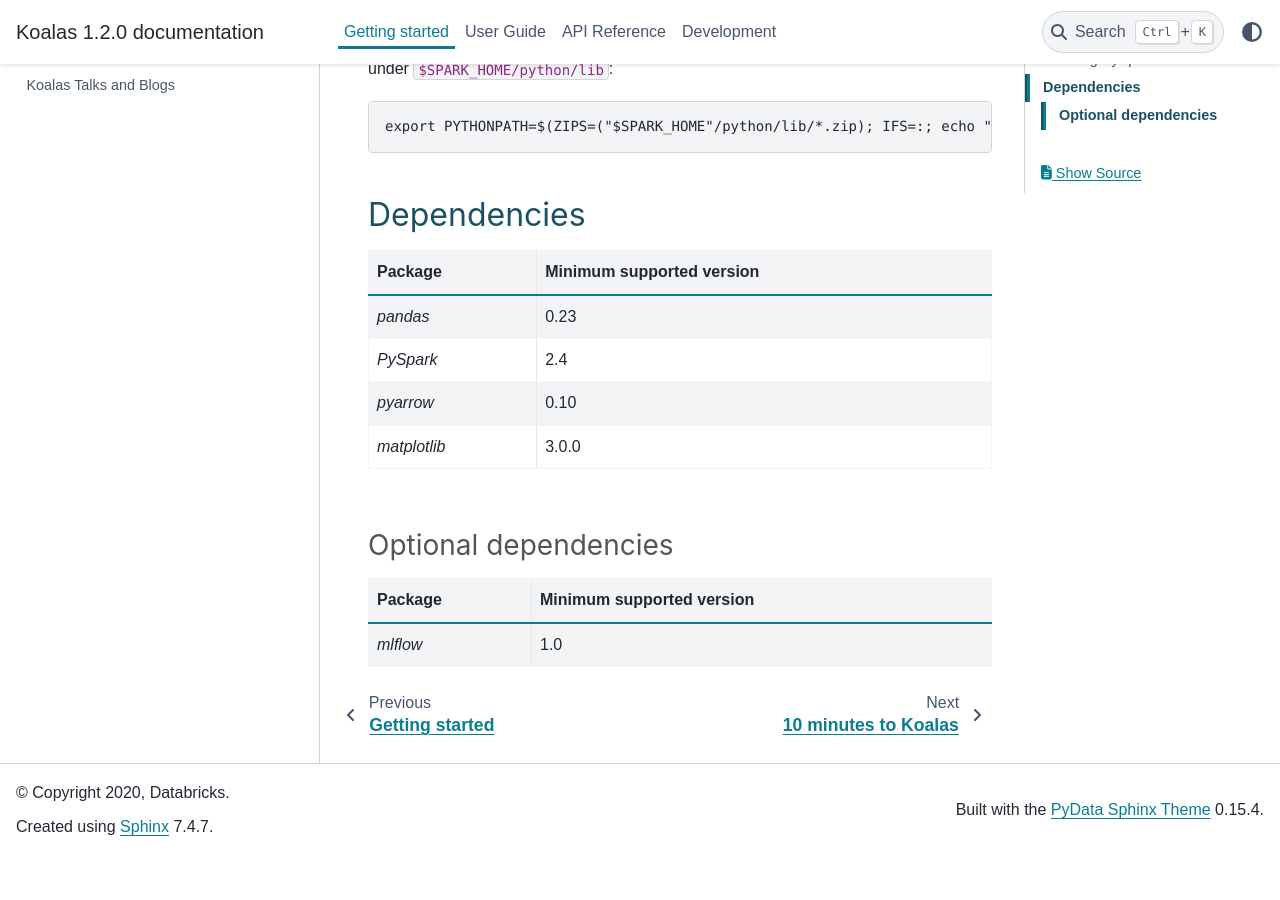
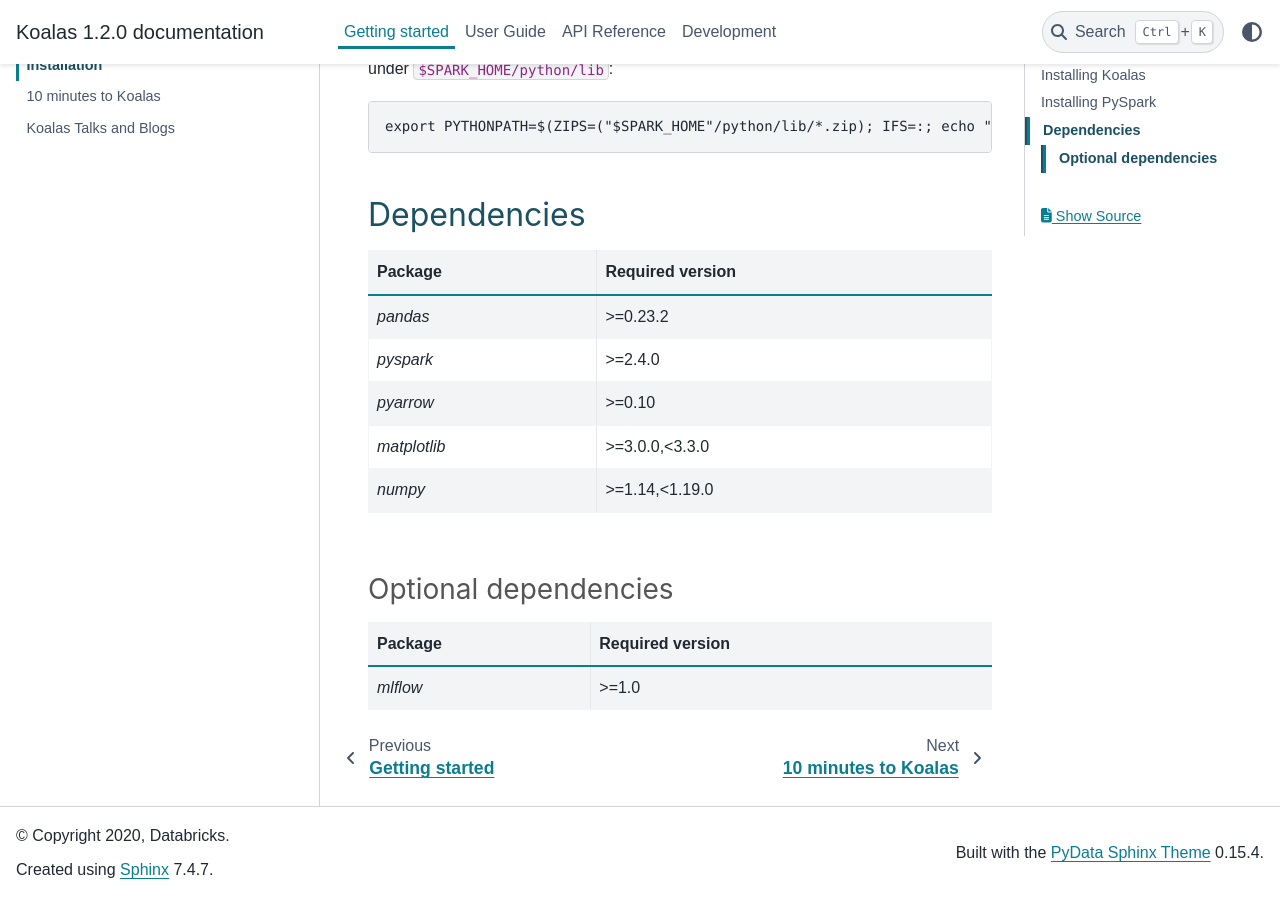
Before and after one commit to rising-star92/databricks-koalas, a Sphinx documentation site: the page built from docs/source/getting_started/install.rst, in a window 1280 px wide and 900 px high, scrolled down 2840 px. Built offline with Sphinx 7.4.7 and the PyData theme 0.15.4, drawn with Linux system fonts in a browser that asks for light colours; pages that are not in the unit, such as notebooks, are missing from menus; the version number is read from the project's files by our own code; before the commit the page ends 3696 px from its top, so only the background shows below that.

Commit message:
Add numpy to Dependencies table (#1795)
Added `numpy` to the Dependencies table in the documents.
And fixed "Minimum supported version" of `pandas` properly - from `0.23` to `0.23.2` - .

<img width="402" alt="스크린샷 2020-09-25 오전 12 45 55" src="https://user-images.githubusercontent.com/44108233/94168339-7cdd1780-fec8-11ea-977f-0466bd2ebf89.png">

```diff
--- a/docs/source/getting_started/install.rst
+++ b/docs/source/getting_started/install.rst
@@ -118,21 +118,22 @@ Likewise, make sure you set ``SPARK_HOME`` environment variable to the git-clone
 Dependencies
 ------------
 
-============= =========================
-Package       Minimum supported version
-============= =========================
-`pandas`      0.23
-`PySpark`     2.4
-`pyarrow`     0.10
-`matplotlib`  3.0.0
-============= =========================
+============= ================
+Package       Required version
+============= ================
+`pandas`      >=0.23.2
+`pyspark`     >=2.4.0
+`pyarrow`     >=0.10
+`matplotlib`  >=3.0.0,<3.3.0
+`numpy`       >=1.14,<1.19.0
+============= ================
 
 
 Optional dependencies
 ~~~~~~~~~~~~~~~~~~~~~
 
-============= =========================
-Package       Minimum supported version
-============= =========================
-`mlflow`      1.0
-============= =========================
+============= ================
+Package       Required version
+============= ================
+`mlflow`      >=1.0
+============= ================
```
